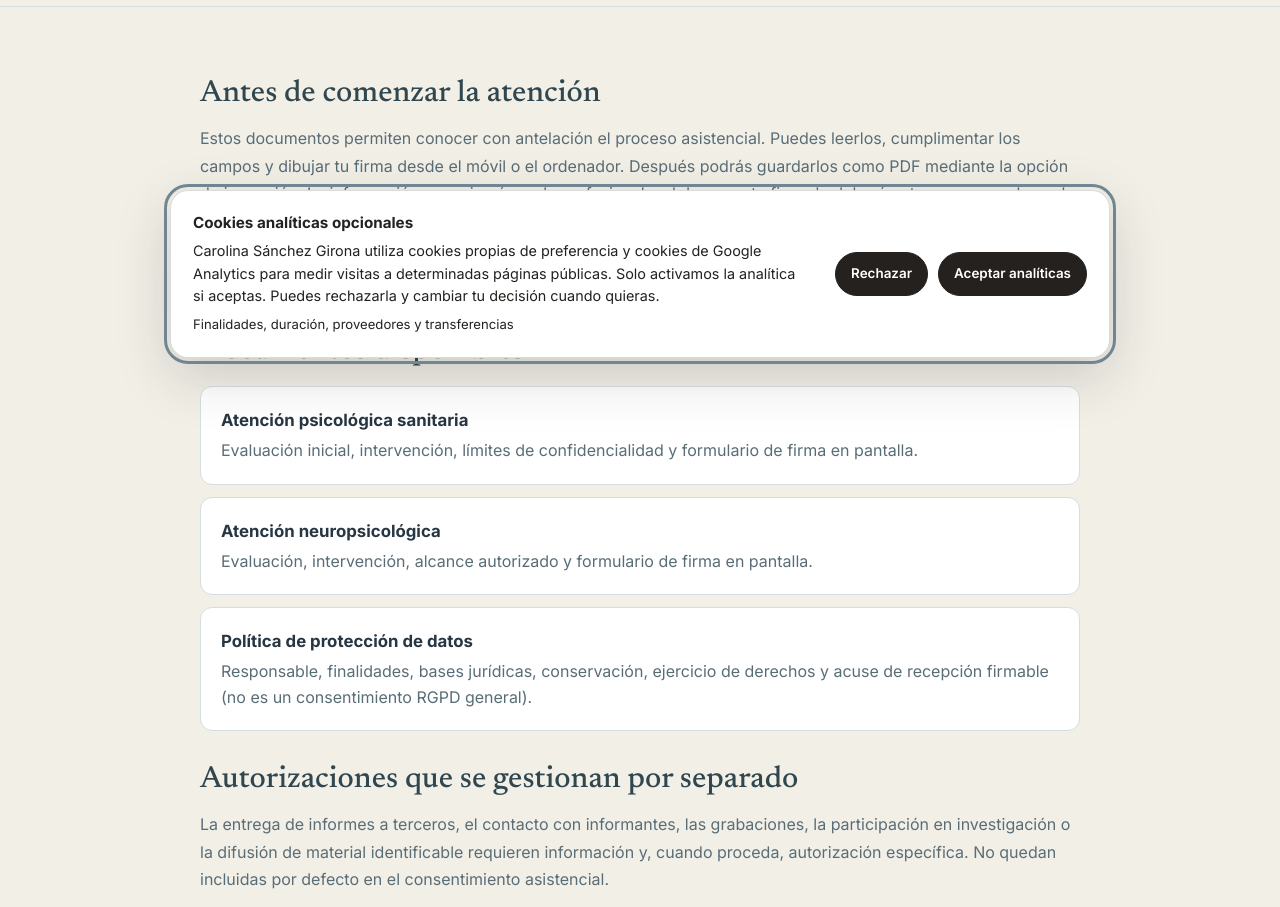
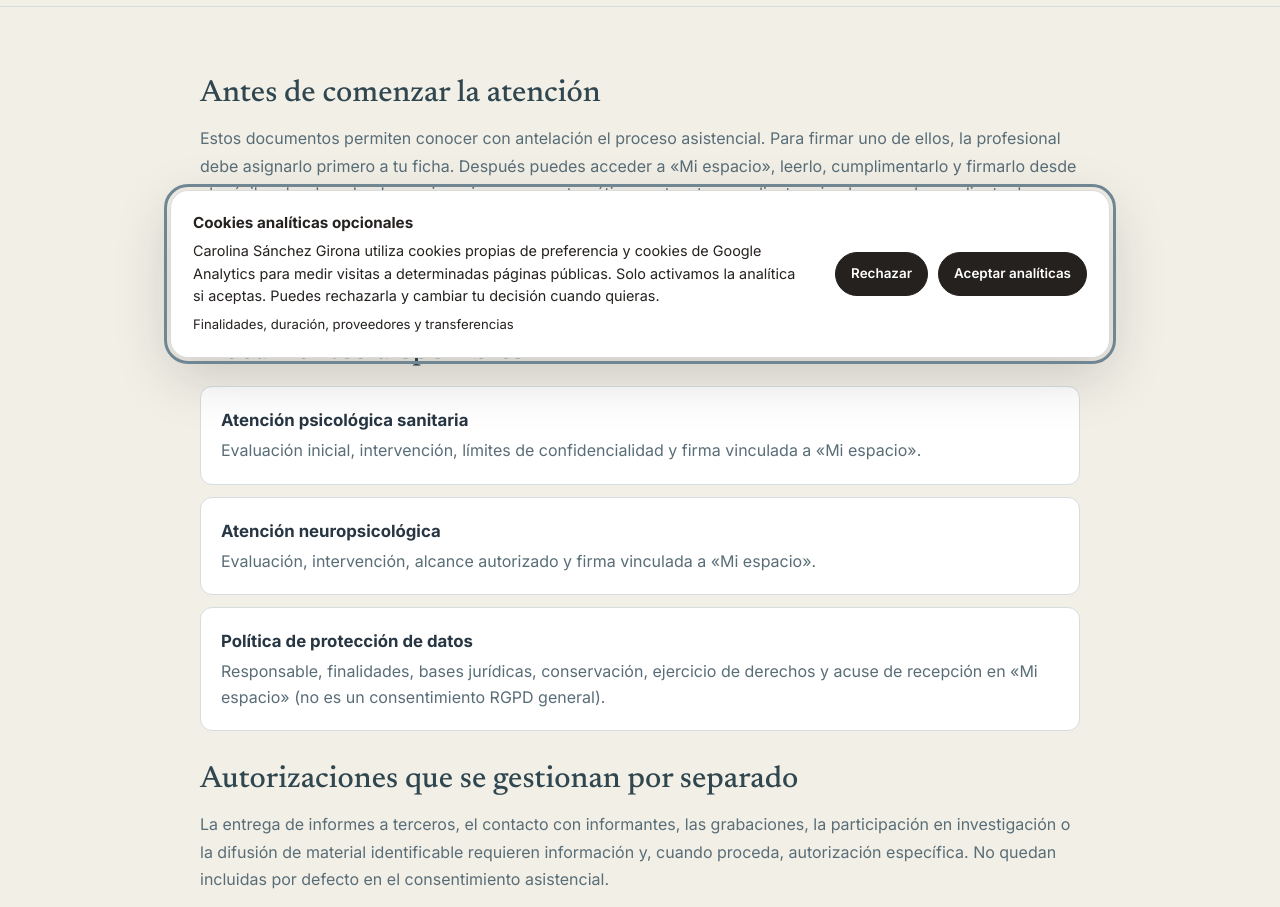
Before and after one commit to carolinasanchezgirona/Portfolio-Carolina, a Next.js app: page /consentimientos in a window 1280 px wide. Shown: the part 420-1327 px from the top of the page. Built offline with nearby package versions, Linux system fonts and the light colour scheme.

Commit message:
docs: direct all patient consent signatures exclusively through Mi espacio

```diff
--- a/app/consentimientos/page.tsx
+++ b/app/consentimientos/page.tsx
@@ -11,15 +11,15 @@ export default function PatientConsentsPage() {
   return <LegalDocument title="Información y consentimientos clínicos" updatedAt="9 de noviembre de 2026">
     <section>
       <h2>Antes de comenzar la atención</h2>
-      <p>Estos documentos permiten conocer con antelación el proceso asistencial. Puedes leerlos, cumplimentar los campos y dibujar tu firma desde el móvil o el ordenador. Después podrás guardarlos como PDF mediante la opción de impresión. La información se revisará con la profesional y el documento firmado deberá entregarse por el canal acordado para incorporarlo a la historia clínica.</p>
+      <p>Estos documentos permiten conocer con antelación el proceso asistencial. Para firmar uno de ellos, la profesional debe asignarlo primero a tu ficha. Después puedes acceder a «Mi espacio», leerlo, cumplimentarlo y firmarlo desde el móvil o el ordenador. La copia se incorpora automáticamente a tu expediente privado y queda pendiente de revisión profesional. No es necesario enviar ningún PDF por correo.</p>
       <p><strong>Leer un documento en la web o pedir cita no equivale a prestar consentimiento clínico.</strong> Tampoco se exige aceptar comunicaciones comerciales, cookies analíticas ni otras autorizaciones voluntarias para recibir asistencia.</p>
     </section>
     <section>
       <h2>Documentos disponibles</h2>
       <div className="legal-consent-links">
-        <a href="/consentimiento-psicologico/"><strong>Atención psicológica sanitaria</strong><span>Evaluación inicial, intervención, límites de confidencialidad y formulario de firma en pantalla.</span></a>
-        <a href="/consentimiento-neuropsicologico/"><strong>Atención neuropsicológica</strong><span>Evaluación, intervención, alcance autorizado y formulario de firma en pantalla.</span></a>
-        <a href="/privacidad/"><strong>Política de protección de datos</strong><span>Responsable, finalidades, bases jurídicas, conservación, ejercicio de derechos y acuse de recepción firmable (no es un consentimiento RGPD general).</span></a>
+        <a href="/consentimiento-psicologico/"><strong>Atención psicológica sanitaria</strong><span>Evaluación inicial, intervención, límites de confidencialidad y firma vinculada a «Mi espacio».</span></a>
+        <a href="/consentimiento-neuropsicologico/"><strong>Atención neuropsicológica</strong><span>Evaluación, intervención, alcance autorizado y firma vinculada a «Mi espacio».</span></a>
+        <a href="/privacidad/"><strong>Política de protección de datos</strong><span>Responsable, finalidades, bases jurídicas, conservación, ejercicio de derechos y acuse de recepción en «Mi espacio» (no es un consentimiento RGPD general).</span></a>
       </div>
     </section>
     <section>
```
